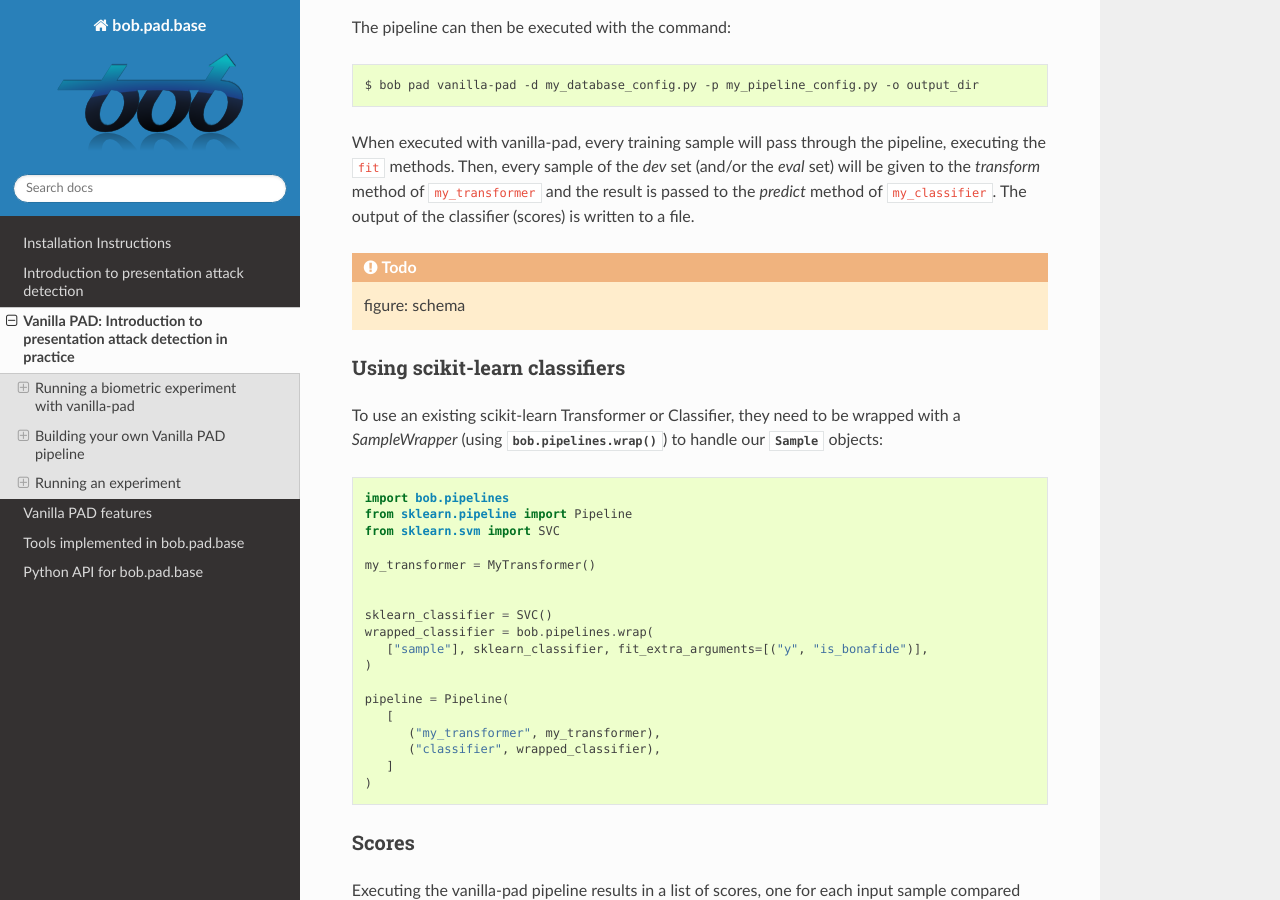
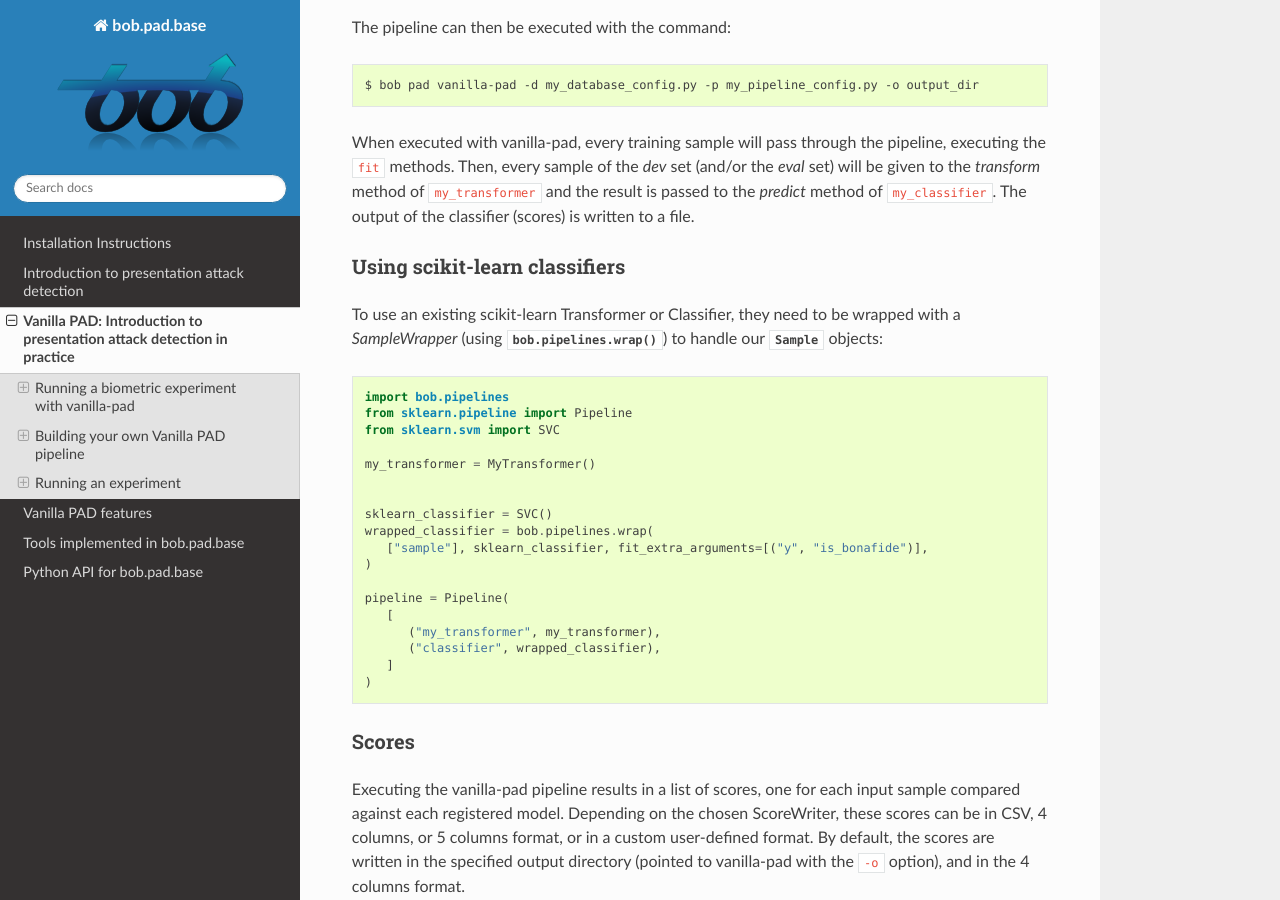
Before and after one commit to bioidiap/bob.pad.base, a Sphinx documentation site: the page built from doc/vanilla_pad_intro.rst, in a window 1280 px wide and 900 px high, scrolled down 3264 px. Built offline with Sphinx 7.4.7 and the Read the Docs theme 2.0.0, drawn with Linux system fonts in a browser that asks for light colours; the version number could not be read and is left out.

Commit message:
[doc] Removing the 'figure' todo

```diff
--- a/doc/vanilla_pad_intro.rst
+++ b/doc/vanilla_pad_intro.rst
@@ -148,10 +148,6 @@ When executed with vanilla-pad, every training sample will pass through the pipe
 Then, every sample of the `dev` set (and/or the `eval` set) will be given to the `transform` method of ``my_transformer`` and the result is passed to the `predict` method of ``my_classifier``.
 The output of the classifier (scores) is written to a file.
 
-.. todo::
-
-   figure: schema
-
 
 .. _bob.pad.base.using_sklearn_classifiers:
 
@@ -202,6 +198,7 @@ different aspects of the system performance.
    :alt: The data is fed to the vanilla-pad pipeline, which produces scores files. Scripts allow the evaluation with metrics and plots.
 
    The vanilla-pad pipeline generates score files that can be used with various scripts to evaluate the system performance by computing metrics or drawing plots.
+
 
 Evaluation
 ----------
```
